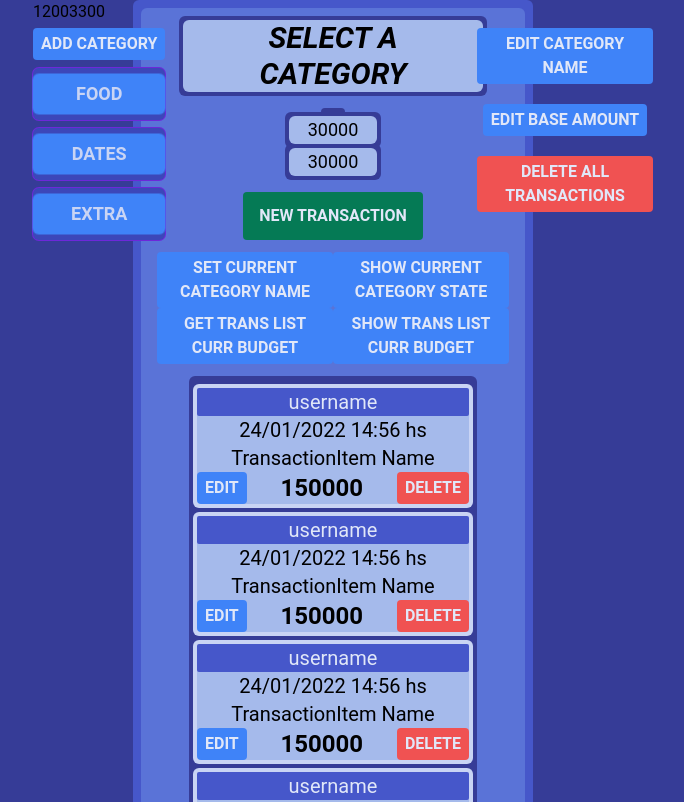
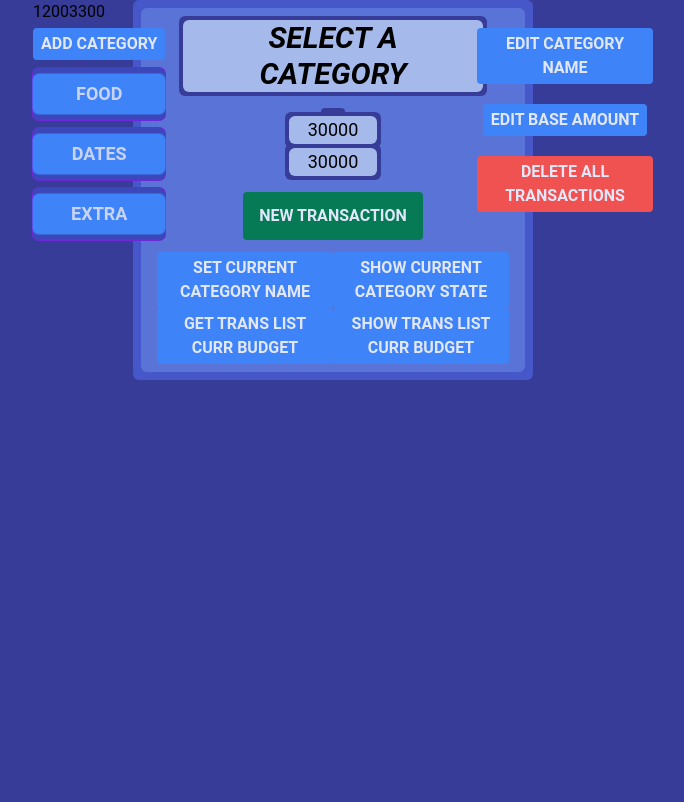
Before and after one commit to Andressitoito/Budget-JS-App-3.0, a Next.js app: page / in a window 1280 px wide. Shown: the top 802 px of the page, without its empty margins (307-991 px from the left). Built offline with nearby package versions, Linux system fonts and the light colour scheme.

Commit message:
get Transactions List / Item done
The component is taking data from the redux state and also ready to later work with fetch data from server.
Each button is also working sending _id to each corresponding modal

```diff
--- a/components/transactions/transactionItem.js
+++ b/components/transactions/transactionItem.js
@@ -5,18 +5,32 @@ import BaseButton from "../interaction/Base-button";
 import DeleteTransaction from "../modals/deleteTransaction";
 import EditTransaction from "../modals/editTransaction";
 
-const TransactionItem = () => {
-	const { modalEditTransaction } = useSelector((state) => state);
+const TransactionItem = (props) => {
+	const { _id, item, price, date } = props;
 
 	const dispatch = useDispatch();
 
-	const handleClickModalEditTransaction = () => {
-		dispatch(toggleModalEditTransaction());
+	const handleClickModalEditTransaction = (_id) => {
+		dispatch(toggleModalEditTransaction(_id));
 	};
 
-	const handleClickModalDeleteTransaction = () => {
-		dispatch(toggleModalDeleteTransaction());
+	const handleClickModalDeleteTransaction = (_id) => {
+		dispatch(toggleModalDeleteTransaction(_id));
 	};
+
+	const dateString = date;
+	const newDate = new Date(dateString);
+	const options = {
+		year: "numeric",
+		month: "2-digit",
+		day: "2-digit",
+		hour: "2-digit",
+		minute: "2-digit",
+	};
+	const formattedDate = newDate.toLocaleTimeString("es-AR", options);
+
+
+
 
 	return (
 		<div className="relative bg-msk-200 rounded-md">
@@ -24,8 +38,8 @@ const TransactionItem = () => {
 				<p className="bg-msk-600 txt-msk-100 right-0 rounded-sm top-[-5px]">
 					username
 				</p>
-				<p className="w-full ">24/01/2022 14:56 hs</p>
-				<p className="w-full">TransactionItem Name</p>
+				<p className="w-full">{formattedDate}</p>
+				<p className="w-full">{item}</p>
 
 				<div className="flex justify-between"></div>
 				<div className="flex justify-between">
@@ -33,23 +47,23 @@ const TransactionItem = () => {
 						text={"Edit"}
 						p_xs
 						onClick={() => {
-							handleClickModalEditTransaction();
+							handleClickModalEditTransaction(_id);
 						}}
 					/>
 
 					<EditTransaction />
 
-					<p className="text-3xl md:text-2xl font-semibold">150000</p>
+					<p className="text-3xl md:text-2xl font-semibold">{price}</p>
 					<BaseButton
 						text={"Delete"}
 						p_xs
 						danger
 						onClick={() => {
-							handleClickModalDeleteTransaction();
+							handleClickModalDeleteTransaction(_id);
 						}}
 					/>
 
-					<DeleteTransaction/>
+					<DeleteTransaction />
 				</div>
 			</div>
 		</div>
--- a/components/transactions/transactionList.js
+++ b/components/transactions/transactionList.js
@@ -1,18 +1,20 @@
+import { useSelector } from "react-redux";
 import TransactionItem from "./transactionItem";
 
+const TransactionList = () => {
+	const { getTransactionList } = useSelector((state) => state);
 
-
-
-const TransactionList = () => {
- return (
-  <div className="bg-msk-800 rounded-md flex flex-col gap-1 py-2 p-1 mx-auto w-72">
-   <TransactionItem/>
-   <TransactionItem/>
-   <TransactionItem/>
-   <TransactionItem/>
-   <TransactionItem/>
-  </div>
- )
-}
+	return (
+		<>
+			{getTransactionList && (
+				<div className="bg-msk-800 rounded-md flex flex-col gap-1 py-2 p-1 mx-auto w-72">
+					{getTransactionList.map(({ _id, item, price, date }) => (
+						<TransactionItem key={_id} item={item} price={price} date={date} />
+					))}
+				</div>
+			)}
+		</>
+	);
+};
 
 export default TransactionList;
--- a/features/Transactions/getTransactionList.js
+++ b/features/Transactions/getTransactionList.js
@@ -10,6 +10,11 @@ const getTransactionListSlice = createSlice({
 
    // const _id = action.payload._id
 
+   // GET TRANSACTION
+   // BY ID OF CATEGORY
+   // 'by default same _id would have same
+   //  CATEGORY NAME'
+
    /*
    const response = await fetch( request for transaction list by id)
 
@@ -20,25 +25,31 @@ const getTransactionListSlice = createSlice({
    const transactionList = [
     {
      _id: "637fddc7b5985ce228c25984",
-     _id_organization: "637fddc7b5985ce228c25984",
+     _id_category: "637fddc7b5985ce228c25984",
+     _id_organization: "637fddc7b5985ce228c13225984",
+     username: 'Andrew',
      category: "culo",
-     item: "q221342134",
+     item: "compras multinacionales ",
      price: 400,
      date: "2022-11-24T03:00:00.000Z"
     },
     {
      _id: "6380bad817f10e2eb4598c9b",
-     _id_organization: "637fddc7b5985ce228c25984",
+     _id_category: "637fddc7b5985ce228c25984",
+     _id_organization: "637fddc7b5985ce228c13225984",
+     username: 'Looker',
      category: "culo",
-     item: "updatesd idtema",
+     item: "higienic paper",
      price: 300,
      date: "2022-11-24T03:00:00.000Z"
     },
     {
-     _id: "6380bad817f10e2eb4598c9b",
-     _id_organization: "637fddc7b5985ce228c25984",
+     _id: "6380bad817f4310e2eb4598c9b",
+     _id_category: "637fddc7b5985ce228c25984",
+     _id_organization: "637fddc7b5985ce228c13225984",
+     username: 'Andrew',
      category: "culo",
-     item: "updatesd idtema",
+     item: "potatoes",
      price: 200,
      date: "2022-11-24T03:00:00.000Z"
     }
--- a/guide.js
+++ b/guide.js
@@ -5,7 +5,7 @@ const items_to_prop_digging_CATEGORY = {
 	CategoryActions: "",
 	CategoryBalance: "",
 	CategoryBaseAmount: "",
-	CateogryCurrentBudget: "",
+	CateogryCurrentBudget: done,
 	CategoryDetails: "",
 	CategoryItem: done,
 	CategoryName: "",
```
Also changed, not shown: transactions_guide.txt (added).
